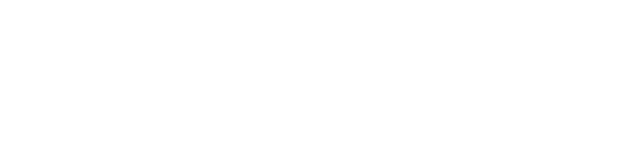
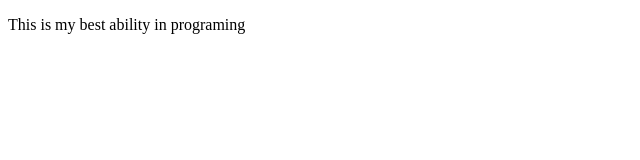
Before and after one commit to CaptainElmo101/desktop, a plain HTML site: page index.html in a window 1280 px wide. Shown: the whole page, without its empty margins (0-640 px from the left). Drawn offline with Linux system fonts and the light colour scheme.

Commit message:
Added words
Added facts about stuff

```diff
--- a/index.html
+++ b/index.html
@@ -6,5 +6,6 @@
 </head>
 
 <body>
+<p>This is my best ability in programing</p>
 </body>
 </html>
```
